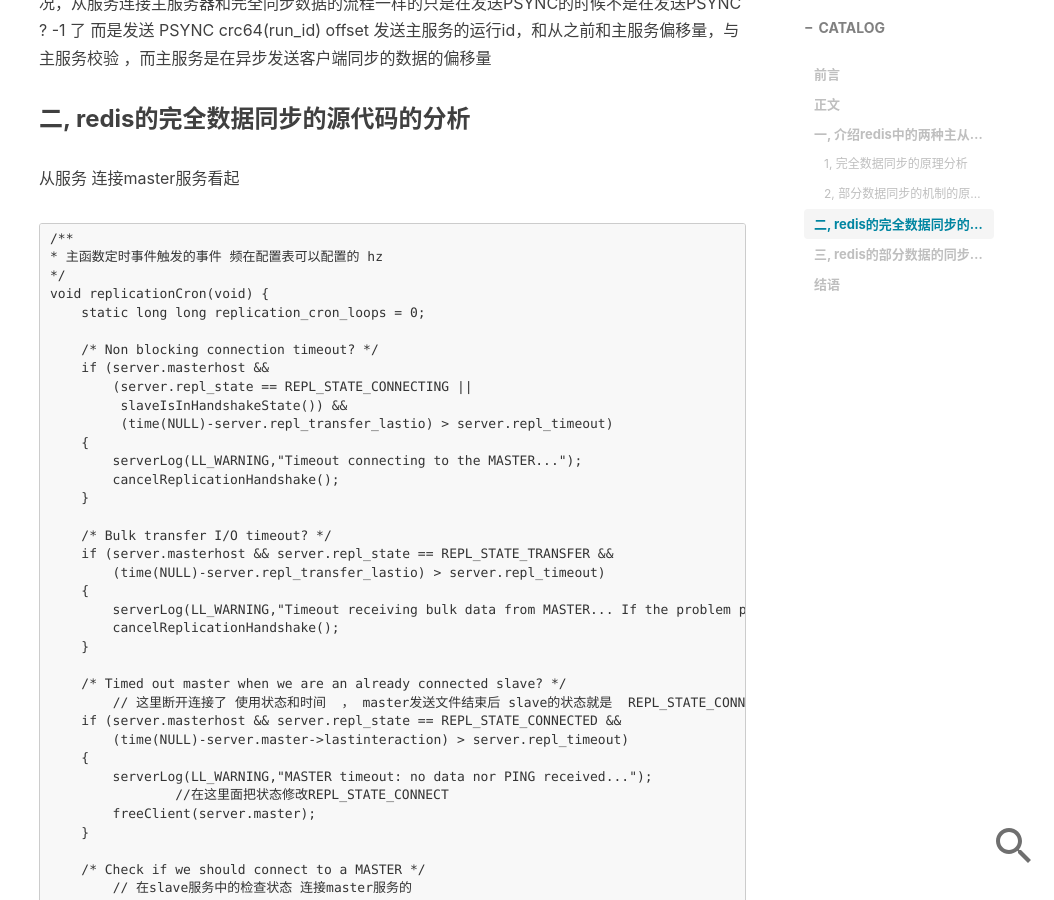
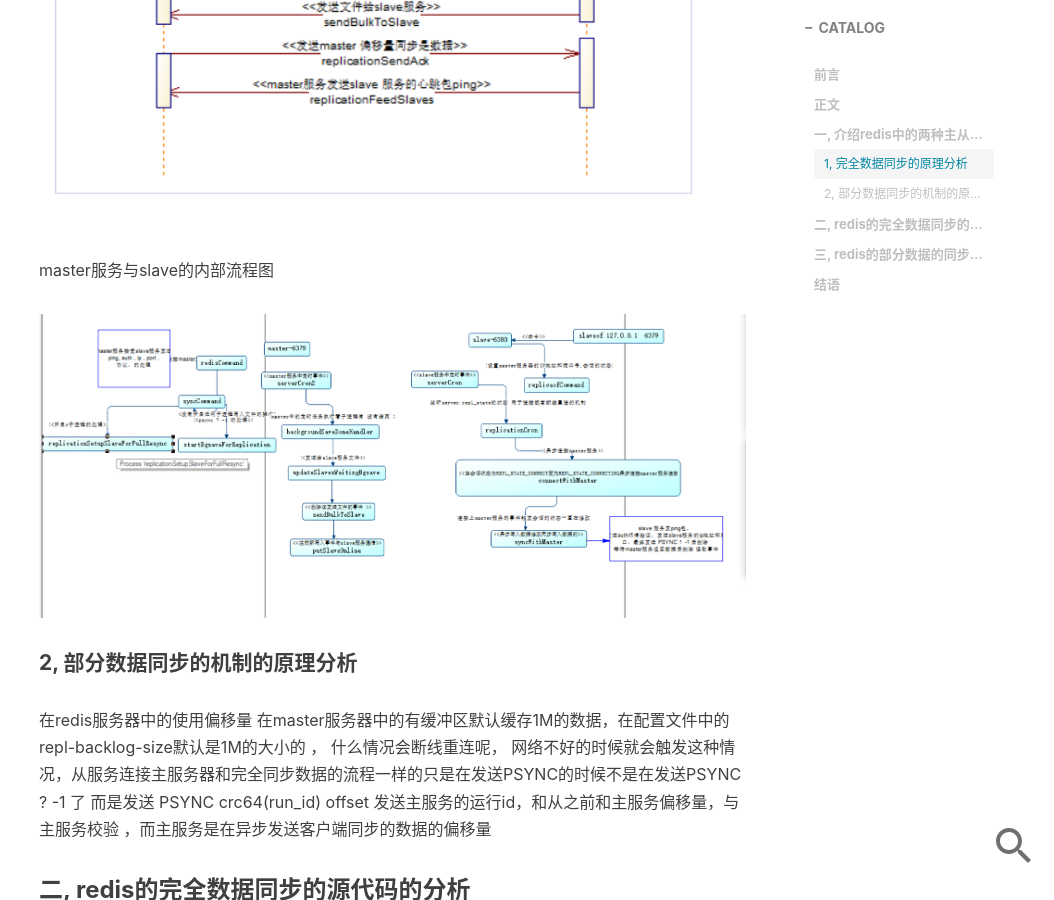
Before and after one commit to chensongpoixs/chensongpoixs.github.io, a Jekyll site: the page built from _posts/2019-10-26-redis源码分析之主从同步源码分析.md, in a window 1280 px wide and 900 px high, scrolled down 2853 px. Shown: the whole window, without its empty margins (226-1280 px from the left). Built offline with Jekyll 4.4.1, drawn with Linux system fonts in a browser that asks for light colours; nearby versions of some CDN libraries; comment, search, counter and statistics services are not loaded.

Commit message:
[salve服务连接master服务流程图 ]

```diff
--- a/_posts/2019-10-26-redis源码分析之主从同步源码分析.md
+++ b/_posts/2019-10-26-redis源码分析之主从同步源码分析.md
@@ -55,6 +55,13 @@ redis的主从同步使用两种模式同步数据的, 一种是把*.rdb文件
 在redis中的启动两个服务, 分别使用6379和6380两个端口, 登录6380服务的客户端输入slaveof 127.0.0.1 6379 时就6379服务作为主服务6380作为从服务, 在6380从服务上处理命令设置要同步主服务的IP地址和端口号和用户层的会话的状态设置repl_state为REPL_STATE_CONNECT, 要连接的状态，然后在定时任务中的检查要会话的状态是REPL_STATE_CONNECT就要连接主服务了,在连接主服务时会话状态变成连接进行中了(REPL_STATE_CONNECTING),整个连接主服务的都是异步进行的，在读取事件中的监听会话的状态之为主要当状态为连接中的时说明是连接上了主服务(master), 就删除写入事件，这里设置写入io事件为同步进行中的了，发送ping包检查心跳包主服务异步返回pong包, 然后从服务发送auth验证登录密码是否合法，然后发送主服务发送自己的ip地址和端口号，再想主服务验证协议是否支持,最后发送 PSYNC ？ -1 代表完全同步数据的命令，主服务会去检查自己的服务是否在开启子进程写入数据到本地了，没有开启子进程就开启子进程写入数据到本地，在主服务的定时事件中的不停的检查是否写入到文件结束一旦结束就删除与从服务的写入事件注册新的写入事件写入刚刚的落地文件发送给从服务器，直到主服务器发送文件结束才删除这个文件发送从服务的事件，然后才注册写入事件用于与从服务偏移量同步，异步写入数据，从服务在接受PYSYNC ？-1之后就删除了读取事件, 重新注册事件专门接受主服务发送文件读取的事件把会话的状态修改为了REPL_STATE_TRANSFER，在读取主服务发送过来文件先写入本地中的文件总了然后设置master服务的数据在修改该读取事件的状态REPL_STATE_CONNECTED(现在这个状态很重要的，在定义是任务中的会从新连接master服务的哦)然后相当于断线重连
 
 流程图
+
+
+![](https://github.com/chensongpoixs/chensongpoixs.github.io/blob/master/img/2019-10-26/slave_connect_master_offset_ping.png?raw=true)
+
+
+
+master服务与slave的内部流程图
 
 ![](https://github.com/chensongpoixs/chensongpoixs.github.io/blob/master/img/2019-10-26/slave_connect_master_psync_1.png?raw=true)
 
```
Also changed, not shown: img/2019-10-26/slave_connect_master_offset_ping.png (added).
